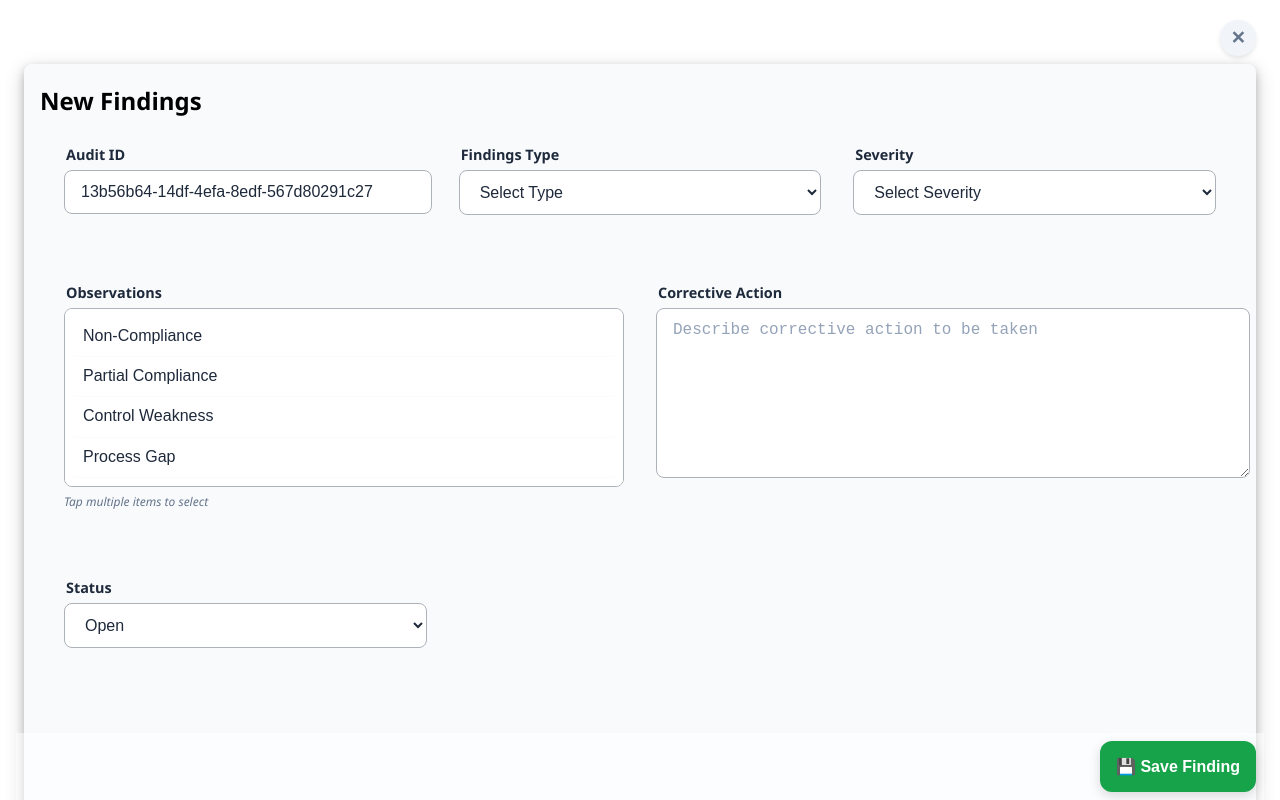
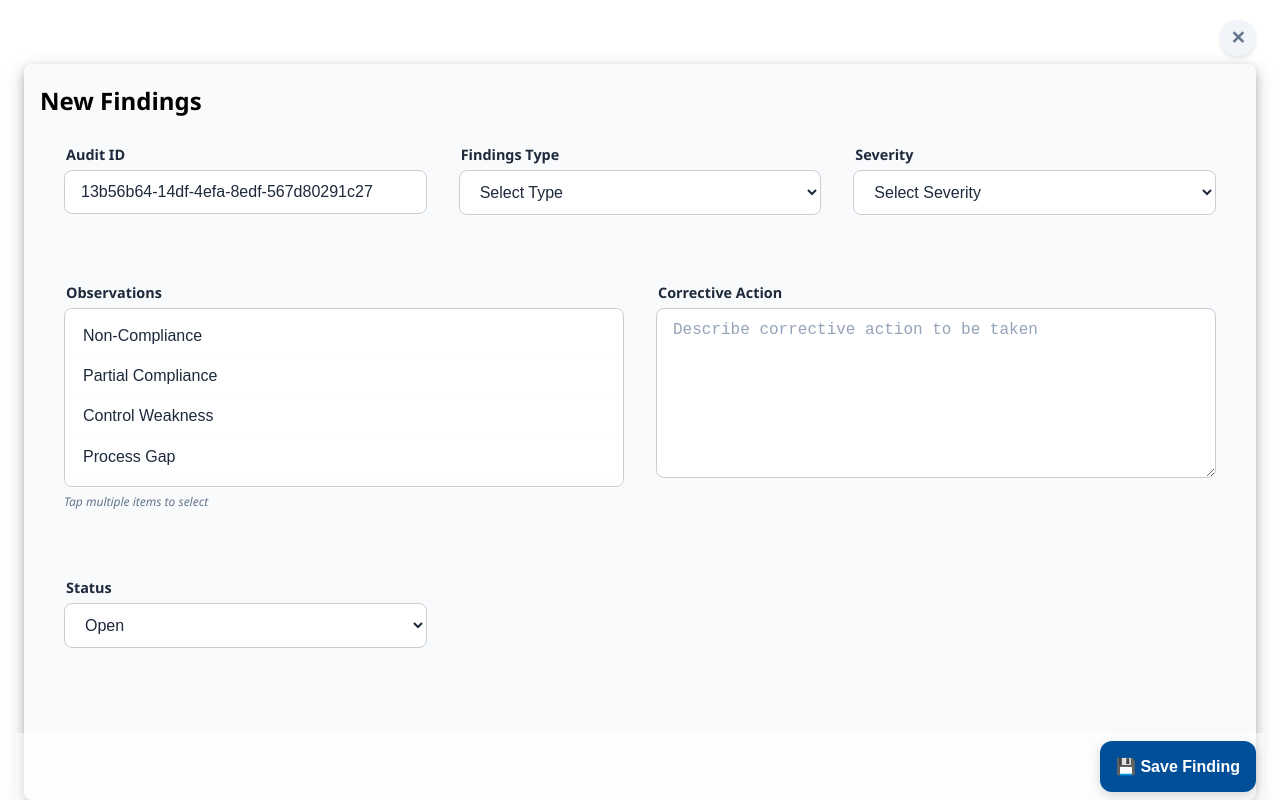
Before and after one commit to shenoyshub/nbfc-audit-pwa, an Angular app: page /audit-findings in a window 1280 px wide. Shown: the top 800 px of the page. Built offline with nearby package versions, Linux system fonts and the light colour scheme.

Commit message:
CHange audit finding list

```diff
--- a/src/app/audit-findings-list/audit-findings-list.component.scss
+++ b/src/app/audit-findings-list/audit-findings-list.component.scss
@@ -9,6 +9,9 @@ $secondary: #6c757d;
 $light: #f8f9fa;
 $dark: #212529;
 $border: #dee2e6;
+$app_clr : #004f98;
+$bg-app: #f8fafc;           // Off-white background
+
 $radius: 0.75rem;
 @import url('https://fonts.googleapis.com/css2?family=Roboto:ital,wght@0,100..900;1,100..900&display=swap');
 /* --------------------------------------------------
@@ -181,3 +184,27 @@ button {
       box-shadow: 0 4px 6px -1px rgba(0, 0, 0, 0.2);
     }
   }
+.btn-save {
+  margin: 8px;
+  padding: 16px;
+  background-color: $app_clr;
+  color: white;
+  border: none;
+  border-radius: 12px;
+  font-size: 1rem;
+  font-weight: 700;
+  display: flex;
+  align-items: center;
+  justify-content: center;
+  gap: 8px;
+  box-shadow: 0 4px 12px rgba(0, 0, 0, 0.15);
+  cursor: pointer;
+  z-index: 1000;
+  float: right;
+  &:hover{
+    border: 1px solid;
+    border-color: $app_clr;
+    background-color: $bg-app;
+    color: $app_clr;
+  }
+}
--- a/src/app/audit-findings/audit-findings.component.html
+++ b/src/app/audit-findings/audit-findings.component.html
@@ -3,8 +3,10 @@
   <button type="button" class="btn_close_floating" (click)="closeForm()">
     ✕
   </button>
-<form class="finding-form" [formGroup]="findingsForm" (ngSubmit)="saveFindings()">
-  <h2 class="mb_1 mt_1">New Findings</h2>
+<form  [formGroup]="findingsForm" (ngSubmit)="saveFindings()">
+  <div class="finding-form">
+
+      <h2 class="mb_1 mt_1">New Findings</h2>
 
     <div class="grid-container">
   <div class="grid-item">
@@ -120,6 +122,9 @@
     </div>
     </div>
 
+  </div>
+
+
 
 
 
--- a/src/app/audit-findings/audit-findings.component.scss
+++ b/src/app/audit-findings/audit-findings.component.scss
@@ -1,9 +1,10 @@
 // Variables for consistency
 $primary-color: #2563eb;    // Professional Blue
 $success-color: #16a34a;    // Save Green
-$border-color: #adb2b8;     // Light Gray
+$border-color: #caced3;     // Light Gray
 $text-main: #1e293b;        // Dark Slate
 $bg-app: #f8fafc;           // Off-white background
+$app_clr : #004f98;
 $mobile: 767px;
 $laptop: 1024px;
 .form-container{
@@ -11,6 +12,7 @@ $laptop: 1024px;
   margin: auto;
 
 }
+
 .mb_1{
   margin-bottom: 4px;
 }
@@ -20,11 +22,12 @@ $laptop: 1024px;
 
 .finding-form {
   padding: 16px;
-  padding-bottom: 100px; // Space so content isn't hidden by sticky button
+  padding-bottom: 20px; // Space so content isn't hidden by sticky button
+  margin-bottom: 100px;
   background-color: $bg-app;
   border-radius: 8px;
     box-shadow: 0 4px 8px 0 rgba(0, 0, 0, 0.2), 0 6px 20px 0 rgba(0, 0, 0, 0.19);
-  min-height: 100vh;
+  min-height: calc(100dvh - 100px);
   font-family: 'Segoe UI', Roboto, Helvetica, Arial, sans-serif;
 
   .form-group {
@@ -39,12 +42,19 @@ $laptop: 1024px;
       margin-bottom: 6px;
       margin-left: 2px;
     }
-input[type="text"] {
-    max-width: 92%;
+// input[type="text"] {
+//    box-sizing: border-box;
+// }
+input,
+select,
+textarea {
+  // width: 100%;
+  box-sizing: border-box;
 }
     .form-control {
       // appearance: none;
       width: 100%;
+
       padding: 12px 16px;
       font-size: 16px; // Crucial: Prevents iOS auto-zoom on focus
       border: 1px solid $border-color;
@@ -111,7 +121,7 @@ input[type="text"] {
   // width: calc(100% - 32px);
   margin: 8px;
   padding: 16px;
-  background-color: $success-color;
+  background-color: $app_clr;
   color: white;
   border: none;
   border-radius: 12px;
@@ -127,9 +137,9 @@ input[type="text"] {
   float: right;
   &:hover{
     border: 1px solid;
-    border-color: $success-color;
+    border-color: $app_clr;
     background-color: $bg-app;
-    color: $success-color;
+    color: $app_clr;
   }
 }
   .form-container {
@@ -194,7 +204,15 @@ input[type="text"] {
     grid-template-columns: repeat(2, 1fr);
   }
 }
+@media(max-width : $mobile) {
+   .grid-container{
 
+    gap: 8px;
+    padding: 8px;
+
+
+}
+}
 // Optional grid items styling
 .grid-item {
 
```
